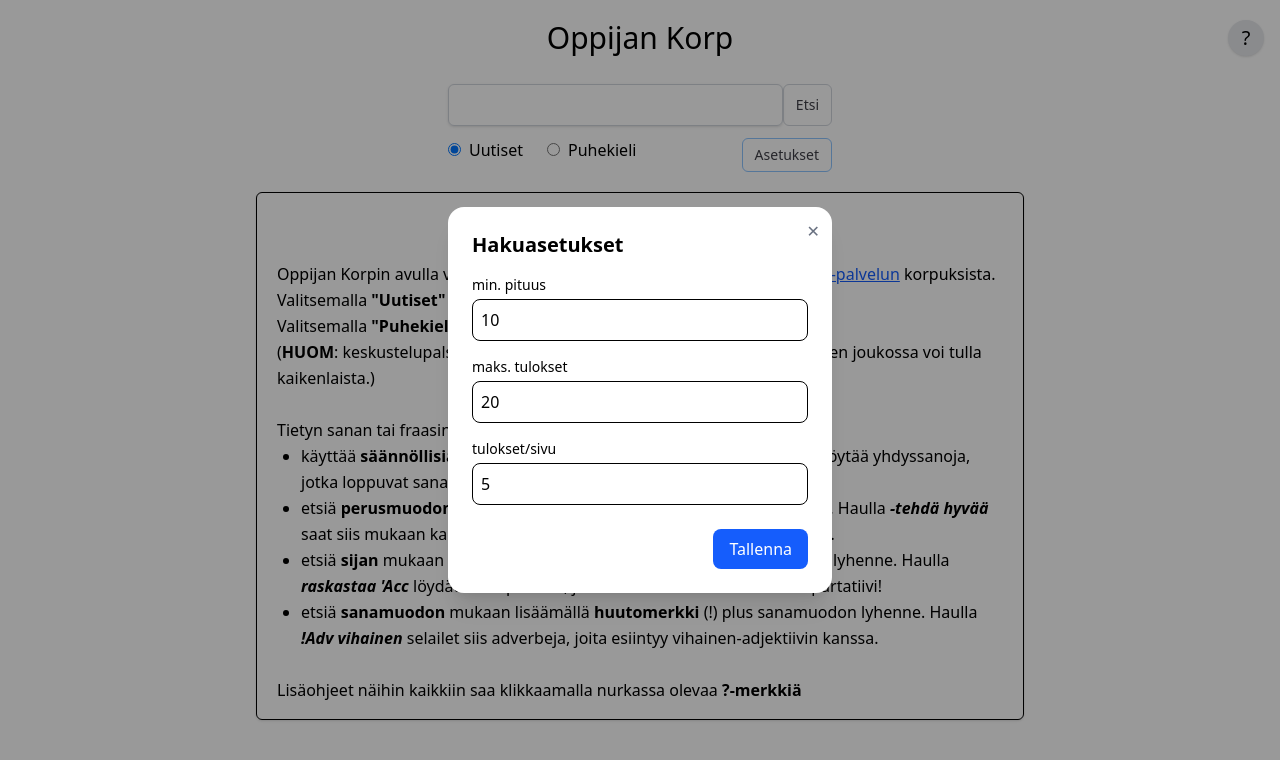
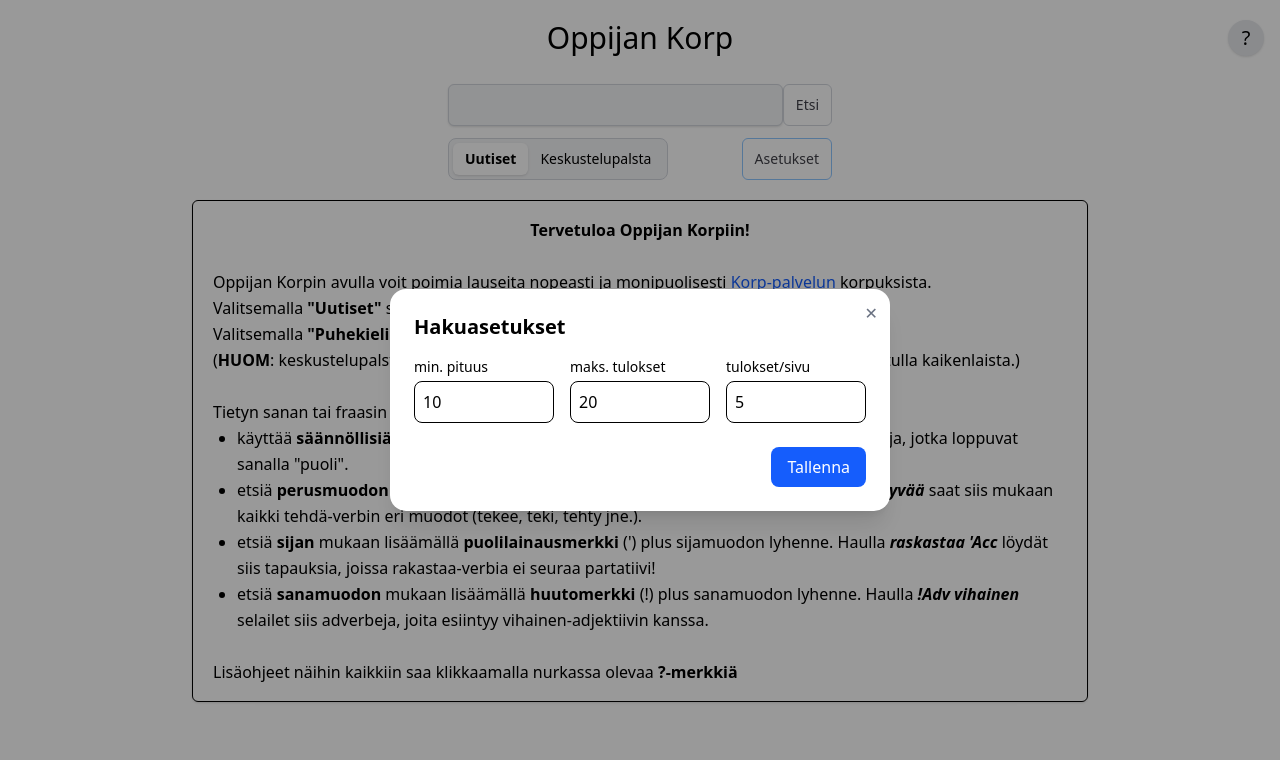
Before and after one commit to danradice/oppijan-korp, a React (Vite) app: page / in a window 1280 px wide. Both pictures are taken after a click on the button "Asetukset". Shown: the top 760 px of the page. Built offline with nearby package versions, Linux system fonts and the light colour scheme.

Commit message:
Form design update

```diff
--- a/index.html
+++ b/index.html
@@ -2,7 +2,7 @@
 <html lang="en">
   <head>
     <meta charset="UTF-8" />
-    <!-- <link rel="icon" type="image/svg+xml" href="/vite.svg" /> -->
+    <link rel="icon" type="image/png" href="/src/public/kielisepat-favicon.png" />
     <meta name="viewport" content="width=device-width, initial-scale=1.0" />
     <title>Oppijan Korp</title>
   </head>
--- a/src/App.css
+++ b/src/App.css
@@ -1,5 +1 @@
 @import "tailwindcss";
-
-@theme {
-  --color-rad-50: rgb(200, 60, 10);
-}
--- a/src/App.tsx
+++ b/src/App.tsx
@@ -6,7 +6,6 @@ import SentenceBox from './components/SentenceBox'
 import InstructionBox from './components/InstructionBox'
 import type { KorpResponse, KorpToken, KwicSummary, ApiParams, KorpKwic, Settings } from './types'
 import StatsBox from './components/StatsBox'
-import SettingsModal from './components/SettingsModal'
 import InstructionsModal from './components/InstructionsModal'
 
 // HELPER FUNCTIONS (in order of use)
@@ -51,7 +50,6 @@ function App() {
     maxSents: 20,
     sentsPerPage: 5,
   })
-  const [isSettingsOpen, setIsSettingsOpen] = useState(false)
   const [isInstructionsOpen, setIsInstructionsOpen] = useState(false)
 
   //Main API function. Retrieves requested search string from Korp API and stores result in 'sents'
@@ -172,15 +170,6 @@ function App() {
         isOpen={isInstructionsOpen}
         onClose={() => setIsInstructionsOpen(false)}
       />
-      <SettingsModal
-        isOpen={isSettingsOpen}
-        initialSettings={settings}
-        onSave={(newSettings) => {
-          setSettings(newSettings);
-          setIsSettingsOpen(false);
-        }}
-        onClose={() => setIsSettingsOpen(false)}
-      />
       <Form
         fetchData={fetchData}
         page={page}
@@ -204,6 +193,7 @@ function App() {
           page={page}
           sentsPerPage={settings.sentsPerPage}
           corpus={searchedCorpus}
+          maxSents={settings.maxSents}
           />
           : null}
         {sents.length > 0 && !showInstructions
--- a/src/components/Form.tsx
+++ b/src/components/Form.tsx
@@ -38,7 +38,7 @@ function Form({ fetchData, page, setPage, isLoading, setIsLoading, sents, settin
         value={search}
         onChange={(event) => setSearch(event.target.value)}
         required
-        className='block flex-1 px-3 py-2 border border-gray-300 form-input rounded-md shadow-sm focus:outline-none focus:shadow-outline-blue focus:border-blue-300'
+        className='block flex-1 px-3 py-2 border border-gray-300 bg-gray-100 form-input rounded-md shadow-sm focus:outline-none focus:shadow-outline-blue focus:border-blue-300'
         />
         <button
         type='submit'
@@ -51,35 +51,37 @@ function Form({ fetchData, page, setPage, isLoading, setIsLoading, sents, settin
           : buttonText}
         </button>
       </div>
-      <div className='flex mt-3 justify-center align-middle'>
-        <label className="mr-4">
-          <input
-            type="radio"
-            name="corpus"
-            value="YLE"
-            checked={corpus === yleCorpus}
-            onChange={() => {
+      <div className='flex mt-3 justify-center align-middle gap-3'>
+        <div className="inline-flex rounded-lg border border-gray-300 p-1 bg-gray-100">
+          <button
+            type="button"
+            onClick={() => {
               setCorpus(yleCorpus)
               setSameCorpus(false)
             }}
-            className="mr-2"
-          />
-          Uutiset
-        </label>
-        <label className="ml-2 mr-auto">
-          <input
-            type="radio"
-            name="corpus"
-            value="S24"
-            checked={corpus === s24Corpus}
-            onChange={() => {
+            className={`px-3 py-1.5 rounded-md transition-all text-sm ${
+              corpus === yleCorpus
+                ? 'bg-white shadow-sm font-semibold'
+                : 'hover:bg-gray-50'
+            }`}
+          >
+            Uutiset
+          </button>
+          <button
+            type="button"
+            onClick={() => {
               setCorpus(s24Corpus)
               setSameCorpus(false)
             }}
-            className="mr-2"
-          />
-          Puhekieli
-        </label>
+            className={`px-3 py-1.5 rounded-md transition-all text-sm ${
+              corpus === s24Corpus
+                ? 'bg-white shadow-sm font-semibold'
+                : 'hover:bg-gray-50'
+            }`}
+          >
+            Keskustelupalsta
+          </button>
+        </div>
         <button
           type="button"
           onClick={() => setIsSettingsOpen(true)}
@@ -94,6 +96,7 @@ function Form({ fetchData, page, setPage, isLoading, setIsLoading, sents, settin
           initialSettings={settings}
           onSave={(newSettings) => {
             setSettings(newSettings)
+            setSameCorpus(false)
             setPage(0)
             setIsSettingsOpen(false)
           }}
--- a/src/components/InstructionBox.tsx
+++ b/src/components/InstructionBox.tsx
@@ -1,6 +1,6 @@
 // Instructions for using app. Displays on initial load
 const InstructionBox = () => (
-  <div className='w-4/5 max-w-3xl mt-5 mx-auto px-5 py-4 border rounded-md shadow-sm leading-relaxed'>
+  <div className='w-4/5 max-w-4xl mt-5 mx-auto px-5 py-4 border rounded-md shadow-sm leading-relaxed'>
     <p className='text-center'><b>Tervetuloa Oppijan Korpiin!</b></p>
     <p>&nbsp;</p>
     <p>
--- a/src/components/InstructionsModal.tsx
+++ b/src/components/InstructionsModal.tsx
@@ -3,7 +3,7 @@ const InstructionsModal = ({ isOpen, onClose }) => {
   return (
     <div className="fixed inset-0 z-50 flex items-center justify-center bg-black/40">
       {/* Modal box: centered, 80vh height, scrollable content */}
-      <div className="bg-white rounded-2xl shadow-xl w-4/5 max-w-3xl p-6 relative leading-relaxed h-[80vh] flex flex-col">
+      <div className="bg-white rounded-2xl shadow-xl w-4/5 max-w-4xl p-6 relative leading-relaxed h-[80vh] flex flex-col">
         {/* Close button */}
         <button
           onClick={onClose}
--- a/src/components/SentenceBox.tsx
+++ b/src/components/SentenceBox.tsx
@@ -1,7 +1,7 @@
 
 // Reusable box for sentence display
 const SentenceBox = ({ children }: { children: React.ReactNode }) => (
-  <div className='w-4/5 max-w-3xl mt-5 mx-auto px-3 py-2 border rounded-md shadow-sm'>
+  <div className='w-4/5 max-w-4xl mt-5 mx-auto px-3 py-2 border rounded-md shadow-sm'>
     <p className='text-center'>{children}</p>
   </div>
 )
--- a/src/components/SettingsModal.tsx
+++ b/src/components/SettingsModal.tsx
@@ -16,8 +16,8 @@ const SettingsModal = ({ initialSettings, isOpen, onSave, onClose }) => {
   if (!isOpen) return null; // Hide when not open
 
   return (
-    <div className="fixed inset-0 z-50 flex items-center justify-center bg-black/40">
-      <div className="bg-white rounded-2xl shadow-xl w-96 p-6 relative">
+    <div className="fixed inset-0 z-50 flex items-center justify-center bg-black/40 px-4">
+      <div className="bg-white rounded-2xl shadow-xl w-full max-w-60 sm:max-w-[500px] p-6 relative">
         {/* Close button */}
         <button
           onClick={onClose}
@@ -26,39 +26,39 @@ const SettingsModal = ({ initialSettings, isOpen, onSave, onClose }) => {
           ✕
         </button>
 
-        <h2 className="text-xl font-semibold mb-4">Hakuasetukset</h2>
+        <h2 className="text-xl font-semibold mb-4 text-center sm:text-left">Hakuasetukset</h2>
 
         {/* Settings Form */}
-        <div className="space-y-4">
-          <div>
-            <label className="block text-sm font-medium" htmlFor="min-pituus">min. pituus</label>
+        <div className="flex flex-col sm:flex-row gap-4 items-center sm:items-stretch">
+          <div className="flex flex-col w-[60%] sm:flex-1 sm:min-w-0">
+            <label className="block text-sm font-medium mb-1" htmlFor="min-pituus">min. pituus</label>
             <input
               name="minLength"
               value={tempSettings.minLength}
               onChange={handleChange}
-              className="w-full border rounded-lg p-2 mt-1"
+              className="border rounded-lg p-2 w-full"
             />
           </div>
-          <div>
-            <label className="block text-sm font-medium" htmlFor="maks-tulokset">maks. tulokset</label>
+          <div className="flex flex-col w-[60%] sm:flex-1 sm:min-w-0">
+            <label className="block text-sm font-medium mb-1" htmlFor="maks-tulokset">maks. tulokset</label>
             <input
               name="maxSents"
               value={tempSettings.maxSents}
               onChange={handleChange}
-              className="w-full border rounded-lg p-2 mt-1"
+              className="border rounded-lg p-2 w-full"
             />
           </div>
-          <div>
-            <label className="block text-sm font-medium" htmlFor="tulokset-sivu">tulokset/sivu</label>
+          <div className="flex flex-col w-[60%] sm:flex-1 sm:min-w-0">
+            <label className="block text-sm font-medium mb-1" htmlFor="tulokset-sivu">tulokset/sivu</label>
             <input
               name="sentsPerPage"
               value={tempSettings.sentsPerPage}
               onChange={handleChange}
-              className="w-full border rounded-lg p-2 mt-1"
+              className="border rounded-lg p-2 w-full"
             />
           </div>
         </div>
-        <div className="mt-6 flex justify-end">
+        <div className="mt-6 flex justify-center sm:justify-end">
           <button
             onClick={() => onSave(tempSettings)}
             className="px-4 py-2 bg-blue-600 text-white rounded-lg hover:bg-blue-700"
--- a/src/components/StatsBox.tsx
+++ b/src/components/StatsBox.tsx
@@ -4,17 +4,18 @@ interface StatsBoxProps {
   page: number;
   sentsPerPage: number;
   corpus: string;
+  maxSents: number;
 }
 
-const StatsBox = ({ sents, page, sentsPerPage, corpus }: StatsBoxProps) => {
+const StatsBox = ({ sents, page, sentsPerPage, corpus, maxSents }: StatsBoxProps) => {
   const start = sents.length === 0 ? 0 : page * sentsPerPage + 1;
   const end = Math.min((page + 1) * sentsPerPage, sents.length);
   return (
-    <div className='w-4/5 max-w-3xl mt-5 mx-auto px-3 py-2 border rounded-md shadow-sm'>
+    <div className='w-4/5 max-w-4xl mt-5 mx-auto px-3 py-2 border rounded-md shadow-sm'>
       <div className="flex justify-around items-center w-full">
         <div className="flex flex-col items-center text-center sm:flex-row sm:space-x-2 sm:text-left sm:items-baseline">
-          <span className="text-xs text-gray-500 font-medium">Lauseita:</span>
-          <span className="text-lg font-semibold sm:ml-1">{sents.length}</span>
+          <span className="text-xs text-gray-500 font-medium">Lauseet:</span>
+          <span className="text-lg font-semibold sm:ml-1">{sents.length} / {maxSents} </span>
         </div>
         <div className="flex flex-col items-center text-center sm:flex-row sm:space-x-2 sm:text-left sm:items-baseline">
           <span className="text-xs text-gray-500 font-medium">Näytetään:</span>
```
Also changed, not shown: src/public/kielisepat-favicon.png (added), 1 other file (tests, documents, lock files or other folders).
